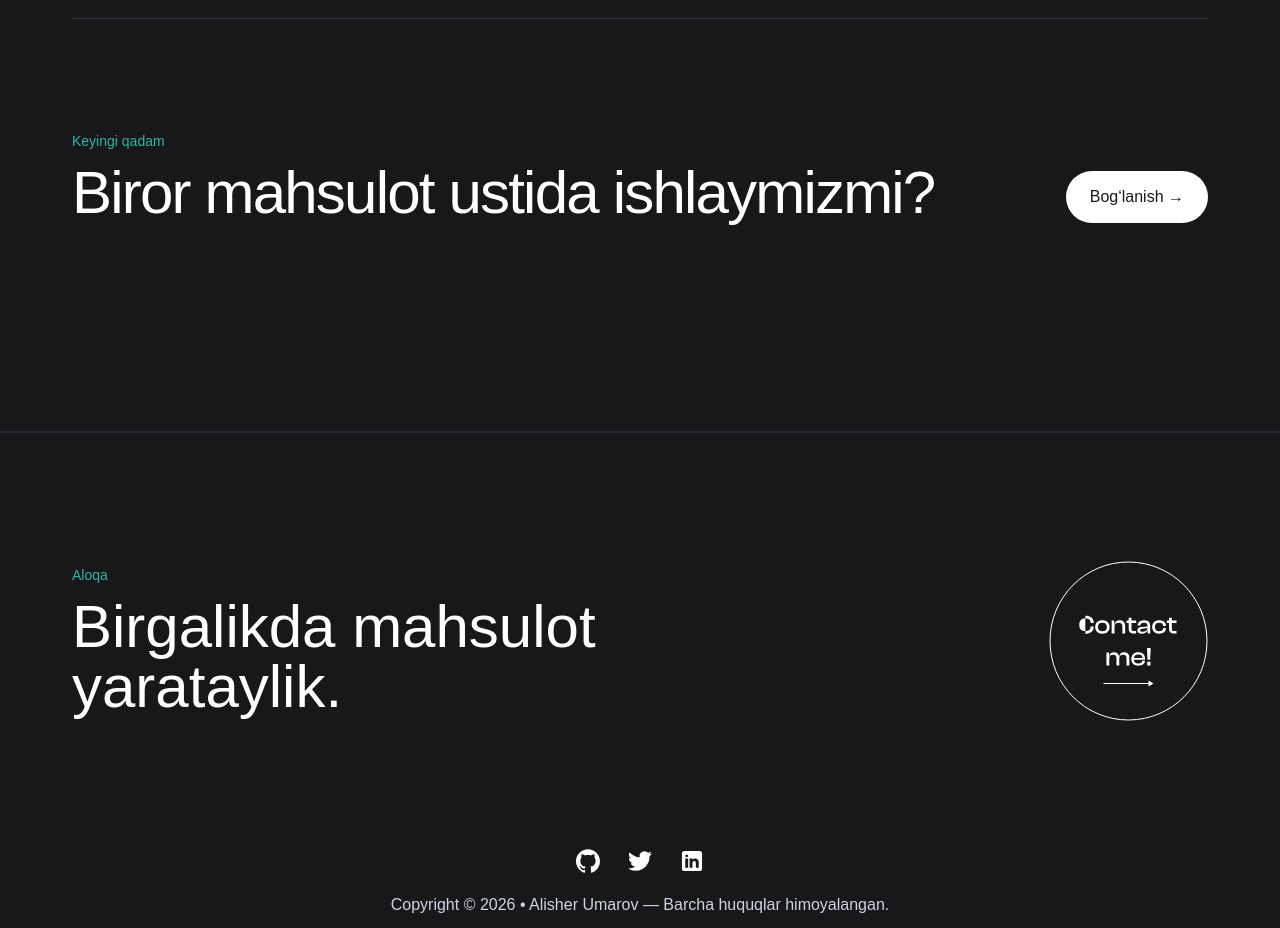
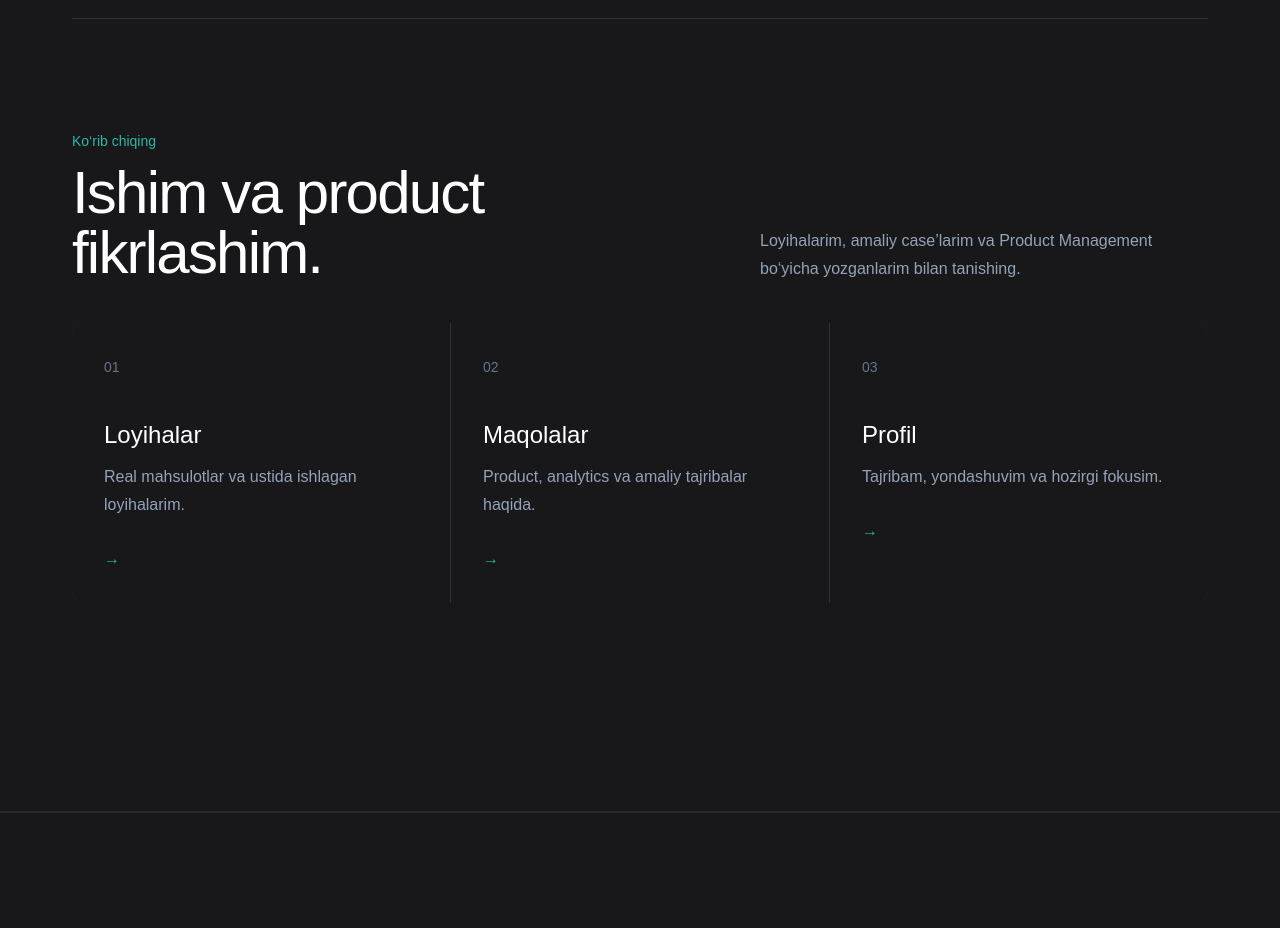
Before and after one commit to umarovcoder/myWebsite, a React (Vite) app: page / in a window 1280 px wide. Shown: the part 2360-3288 px from the top of the page. Built offline with nearby package versions, Linux system fonts and the light colour scheme; a web font is replaced by a local one.

Commit message:
Replace homepage final CTA with work navigation

```diff
--- a/src/pages/Home/Home.tsx
+++ b/src/pages/Home/Home.tsx
@@ -163,20 +163,54 @@ const Home: FC = () => {
           </div>
         </section>
 
-        {/* Final CTA */}
+        {/* Explore / navigation */}
         <section className='py-20 md:py-28 border-t border-[#303035]'>
-          <div className='flex flex-col md:flex-row md:items-end md:justify-between gap-7'>
+          <div className='flex flex-col lg:flex-row lg:items-end lg:justify-between gap-8 mb-10'>
             <div>
-              <p className='text-[#2AB7A6] text-sm mb-3'>{uz ? 'Keyingi qadam' : 'Next step'}</p>
+              <p className='text-[#2AB7A6] text-sm mb-3'>{uz ? 'Ko‘rib chiqing' : 'Explore'}</p>
               <h2 className='text-white text-4xl md:text-5xl lg:text-6xl tracking-[-0.03em]'>
-                {uz ? 'Biror mahsulot ustida ishlaymizmi?' : 'Have a product problem to solve?'}
+                {uz ? 'Ishim va product fikrlashim.' : 'My work and product thinking.'}
               </h2>
             </div>
-            <Link
-              to='/contact'
-              className='inline-flex items-center justify-center rounded-full bg-white text-[#18181B] px-6 py-3.5 font-medium hover:opacity-90 transition whitespace-nowrap'
-            >
-              {uz ? 'Bog‘lanish →' : 'Get in touch →'}
+            <p className='text-slate-400 max-w-md leading-7'>
+              {uz
+                ? 'Loyihalarim, amaliy case’larim va Product Management bo‘yicha yozganlarim bilan tanishing.'
+                : 'Explore selected projects, practical case studies and my thoughts on Product Management.'}
+            </p>
+          </div>
+
+          <div className='grid grid-cols-1 md:grid-cols-3 gap-px bg-[#303035] rounded-xl overflow-hidden'>
+            <Link to='/projects' className='group bg-[#18181B] p-7 md:p-8 hover:bg-[#202024] transition'>
+              <span className='text-slate-500 text-sm'>01</span>
+              <h3 className='text-white text-2xl mt-10 group-hover:text-[#2AB7A6] transition'>
+                {uz ? 'Loyihalar' : 'Projects'}
+              </h3>
+              <p className='text-slate-400 mt-3 leading-7'>
+                {uz ? 'Real mahsulotlar va ustida ishlagan loyihalarim.' : 'Products and projects I have worked on.'}
+              </p>
+              <span className='inline-block text-[#2AB7A6] mt-7'>→</span>
+            </Link>
+
+            <Link to='/articles' className='group bg-[#18181B] p-7 md:p-8 hover:bg-[#202024] transition'>
+              <span className='text-slate-500 text-sm'>02</span>
+              <h3 className='text-white text-2xl mt-10 group-hover:text-[#2AB7A6] transition'>
+                {uz ? 'Maqolalar' : 'Articles'}
+              </h3>
+              <p className='text-slate-400 mt-3 leading-7'>
+                {uz ? 'Product, analytics va amaliy tajribalar haqida.' : 'Product, analytics and practical lessons.'}
+              </p>
+              <span className='inline-block text-[#2AB7A6] mt-7'>→</span>
+            </Link>
+
+            <Link to='/about' className='group bg-[#18181B] p-7 md:p-8 hover:bg-[#202024] transition'>
+              <span className='text-slate-500 text-sm'>03</span>
+              <h3 className='text-white text-2xl mt-10 group-hover:text-[#2AB7A6] transition'>
+                {uz ? 'Profil' : 'Profile'}
+              </h3>
+              <p className='text-slate-400 mt-3 leading-7'>
+                {uz ? 'Tajribam, yondashuvim va hozirgi fokusim.' : 'My experience, approach and current focus.'}
+              </p>
+              <span className='inline-block text-[#2AB7A6] mt-7'>→</span>
             </Link>
           </div>
         </section>
```
